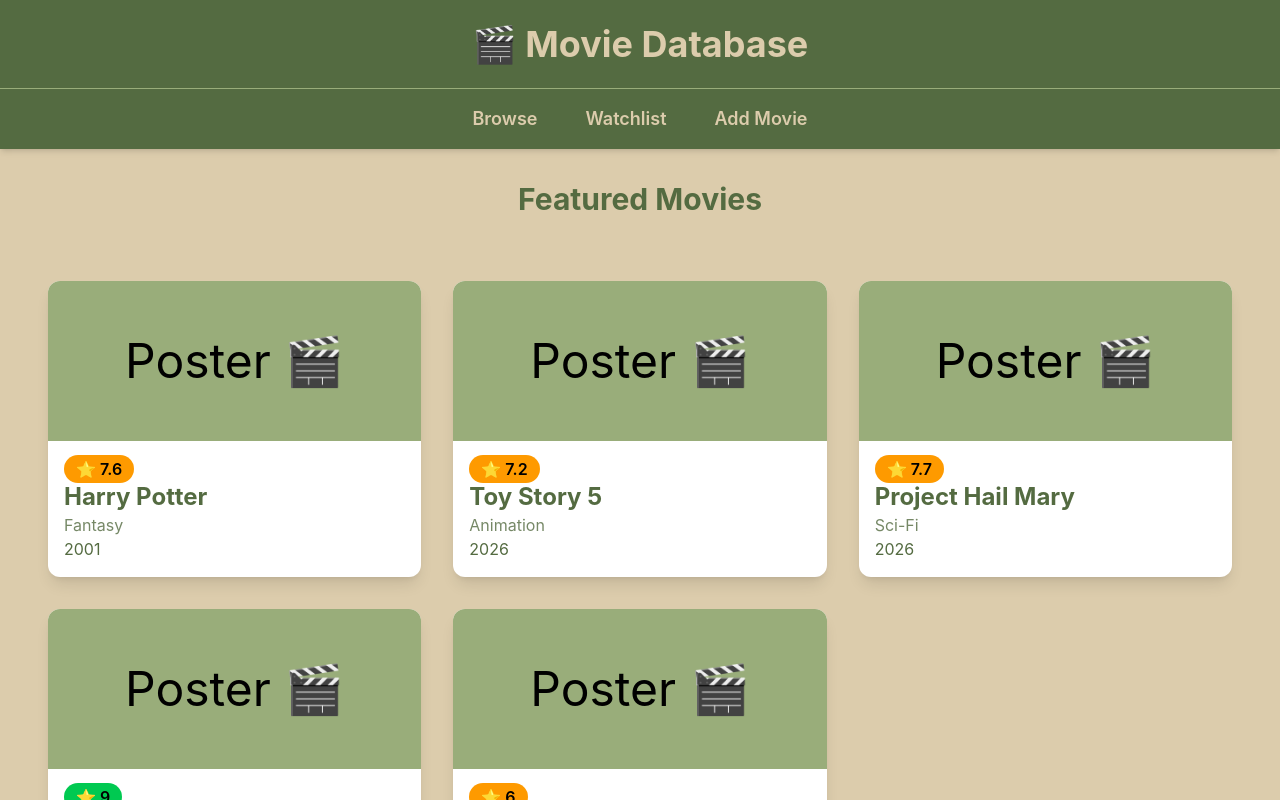
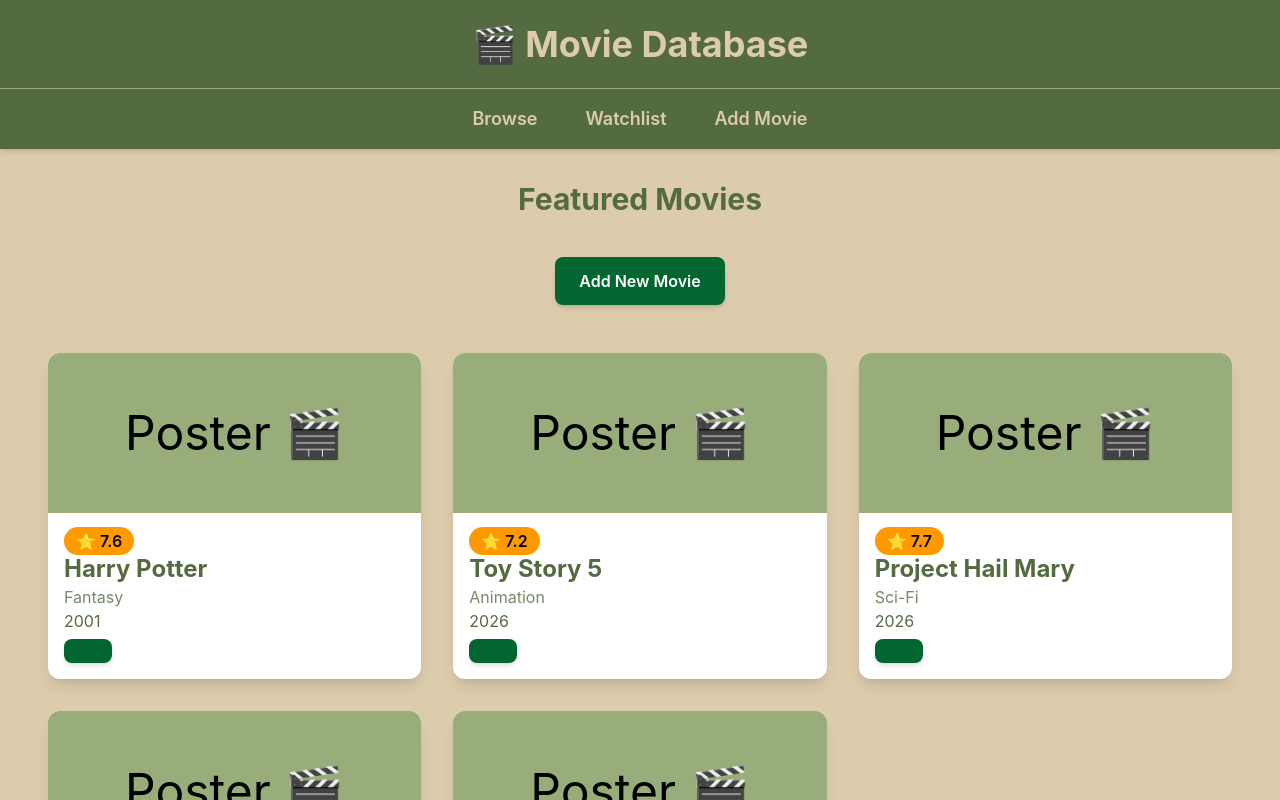
Before and after one commit to SagonaAchhami/MovieDatabase, a React app: page /add in a window 1280 px wide. Shown: the top 800 px of the page. Built offline with nearby package versions, Linux system fonts and the light colour scheme; the HTML template or start-up script is replaced by a standard one.

Commit message:
Added movie form and used useState and CallBack

```diff
--- /dev/null
+++ b/src/Components/AddMovie.jsx
@@ -0,0 +1,49 @@
+import { useState } from "react";
+
+export default function AddMovie({ onAddMovie }) {
+  const [title, setTitle] = useState("");
+  const [genre, setGenre] = useState("");
+  const [year, setYear] = useState("");
+  const [director, setDirector] = useState("");
+  const [synopsis, setSynopsis] = useState("");
+
+  const handleSubmit = (e) => {
+    e.preventDefault();
+
+    const newMovie = {
+      title,
+      genre,
+      year,
+      director,
+      synopsis,
+    };
+
+    // ✅ send data to parent
+    onAddMovie(newMovie);
+
+    // reset form
+    setTitle("");
+    setGenre("");
+    setYear("");
+    setDirector("");
+    setSynopsis("");
+  };
+  return (
+<form onSubmit={handleSubmit} className="flex flex-col gap-3 p-4 max-w-md">
+
+      <input  type="text" placeholder="Title" value={title} onChange={(e) => setTitle(e.target.value)}/>
+
+      <input type="text" placeholder="Genre" value={genre} onChange={(e) => setGenre(e.target.value)}/>
+
+      <input onChange={(e) => setGenre(e.target.value)} placeholder="Year"  value={year} onChange={(e) => setYear(e.target.value)}/>
+
+      <input type="text"  placeholder="Director"  value={director}  onChange={(e) => setDirector(e.target.value)}  />
+
+      <textarea  placeholder="Synopsis"  value={synopsis}  onChange={(e) => setSynopsis(e.target.value)} />
+
+      <button  type="submit"  className="bg-green-800 hover:bg-green-600 text-white py-2 rounded" >
+        Submit
+      </button>
+    </form>
+  );
+}
--- /dev/null
+++ b/src/Components/Button.jsx
@@ -0,0 +1,10 @@
+export default function Button({ text, onClick }) {
+  return (
+    <button
+      onClick={onClick}
+      className="bg-green-800 hover:bg-green-600 text-white font-semibold px-6 py-3 rounded-lg shadow-md transition"
+    >
+      {text}
+    </button>
+  );
+}
--- a/src/Components/MovieCard.jsx
+++ b/src/Components/MovieCard.jsx
@@ -3,7 +3,7 @@ import MovieTitle from "./MovieTitle";
 import Genre from "./Genre";
 import Year from "./Year";
 import Rating from "./Rating";
-
+import Button from "./Button";
 function MovieCard({ title, genre, year, rating }) {
   return (
     <div className="bg-white rounded-xl shadow-lg overflow-hidden">
@@ -14,6 +14,11 @@ function MovieCard({ title, genre, year, rating }) {
         <MovieTitle title={title} />
         <Genre genre={genre} />
         <Year year={year} />
+
+           <Button
+          data="Add New Movie"
+          onClick={() => console.log("Button clicked")}
+        />
       </div>
     </div>
   );
--- a/src/Components/MovieGrid.jsx
+++ b/src/Components/MovieGrid.jsx
@@ -1,7 +1,11 @@
+import { useState } from "react";
 import MovieCard from "./MovieCard";
+import AddMovie from "./AddMovie";
 
-function MovieGrid() {
-  const movies = [
+export default function MovieGrid() {
+  const [showForm, setShowForm] = useState(false);
+
+  const [movies, setMovies] = useState([
     {
       title: "Harry Potter",
       genre: "Fantasy",
@@ -24,7 +28,7 @@ function MovieGrid() {
       title: "Elio",
       genre: "Animation",
       year: 2025,
-  rating: 9.0
+      rating: 9.0,
     },
     {
       title: "The Last Whale Singer",
@@ -32,9 +36,31 @@ function MovieGrid() {
       year: 2025,
       rating: 6.0,
     },
-  ];
+
+  ]);
+
+  // ✅ callback function (child → parent)
+  const addMovie = (newMovie) => {
+    setMovies((prevMovies) => [...prevMovies, newMovie]);
+    setShowForm(false); // optional: close form after submit
+  };
 
   return (
+    <>
+      {/* Add Movie Button */}
+      <div className="flex justify-center my-6">
+        <button
+          onClick={() => setShowForm(true)}
+          className="bg-green-800 hover:bg-green-600 text-white font-semibold px-6 py-3 rounded-lg shadow-md transition"
+        >
+          Add New Movie
+        </button>
+      </div>
+
+      {/* Form */}
+      {showForm && <AddMovie onAddMovie={addMovie} />}
+
+      {/* Movie Grid */}
       <div className="grid grid-cols-1 sm:grid-cols-2 lg:grid-cols-3 gap-8 p-6">
         {movies.map((movie, index) => (
           <MovieCard
@@ -46,7 +72,8 @@ function MovieGrid() {
           />
         ))}
       </div>
+    </>
   );
 }
-
-export default MovieGrid;
+   //usestate()-UI ma change vako variable ma rakhne
+   //callback function is used child bata parent ma call garne
```
Lines whose indentation alone changed are shown as unchanged.
